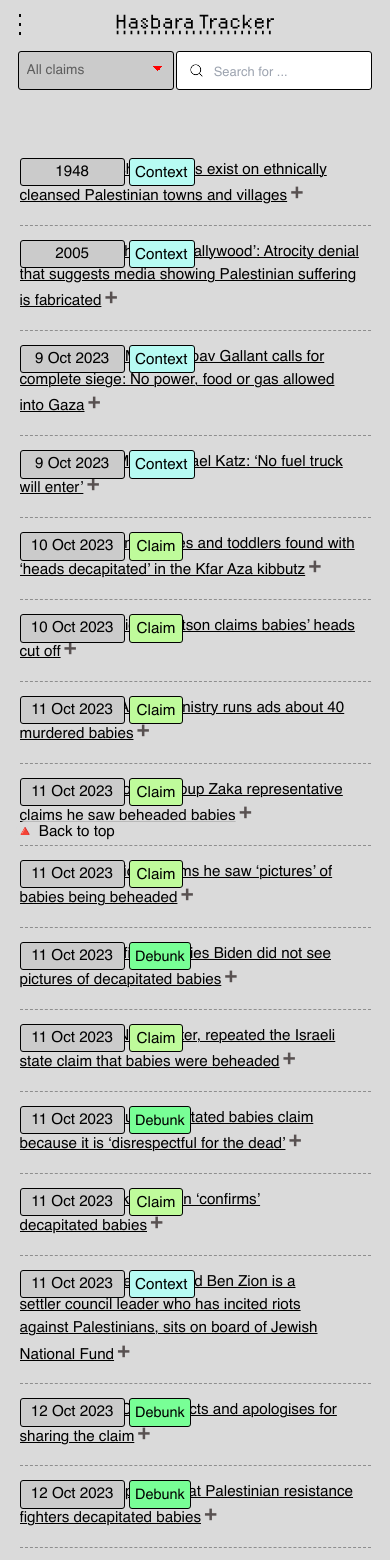
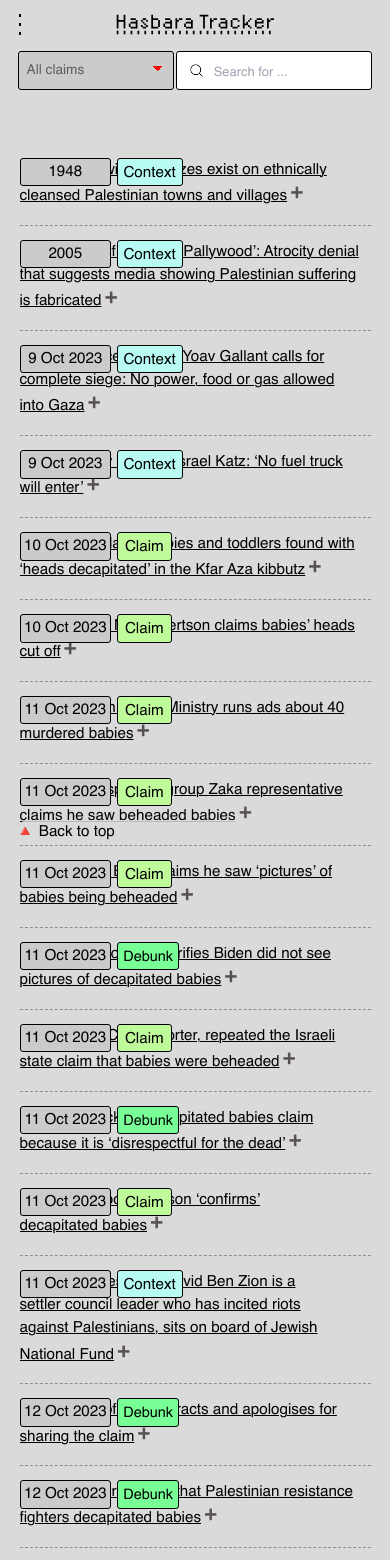
Before and after one commit to tamtzekin/hasbara-tracker, a React (Create React App) app: page /tracker in a window 390 px wide. Shown: the top 1560 px of the page. Built offline with nearby package versions, Linux system fonts and the light colour scheme.

Commit message:
(mobile) Tag position fixes

```diff
--- a/src/components/Tracker.css
+++ b/src/components/Tracker.css
@@ -412,7 +412,7 @@ oooooooooooooooooooooooooooooooooooooooooooooooooooooooooooooooooooooooooooooooo
         padding: 0.5% 1% 0.1% 1%;
         width: 14%;
         position: absolute;
-        left: 33%;
+        left: 30%;
         text-align: center;
     }
 
@@ -421,7 +421,7 @@ oooooooooooooooooooooooooooooooooooooooooooooooooooooooooooooooooooooooooooooooo
         width: 17%;
         position: absolute;
         text-align: center;
-        left: 33%;
+        left: 30%;
     }
 
     .date {
@@ -435,8 +435,7 @@ oooooooooooooooooooooooooooooooooooooooooooooooooooooooooooooooooooooooooooooooo
         padding-left: 0.5%;
         padding-right: 0.5%;
         padding-bottom: -0.3%;
-        min-width: 27%;
-        padding-right: 20%;
+        width: 23.5%;
         padding: 0.3% 0% 0.3% 0%;
       }
 
@@ -454,7 +453,7 @@ oooooooooooooooooooooooooooooooooooooooooooooooooooooooooooooooooooooooooooooooo
         padding: 0.5% 1% 0.1% 1%;
         width: 16%;
         position: absolute;
-        left: 33%;
+        left: 30%;
         text-align: center;
     }
 
@@ -504,7 +503,7 @@ oooooooooooooooooooooooooooooooooooooooooooooooooooooooooooooooooooooooooooooooo
         left: 4.5%;
         width: 40%;
         padding-right: 6%;
-        height: 4.63%;
+        height: 4.65%;
         z-index: 1;
 
         /* Red dropdown arrow */
```
